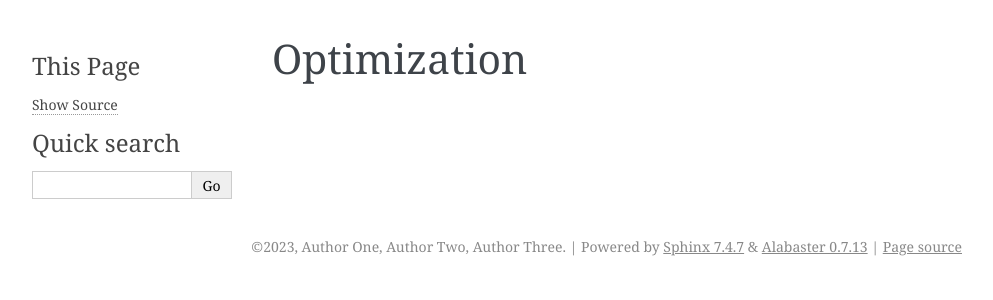
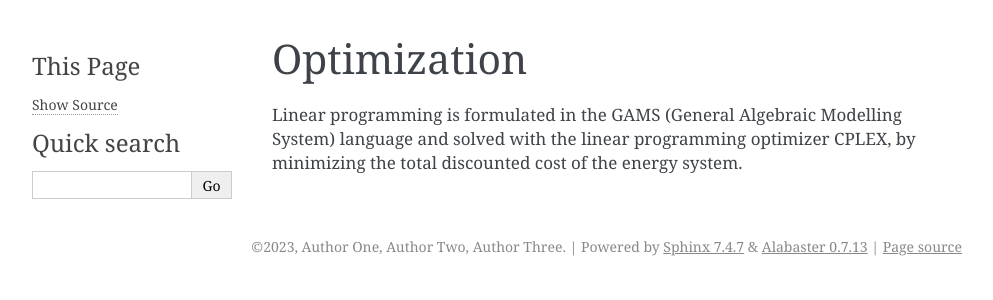
Before and after one commit to LucasDesport/tiam-fr, a Sphinx documentation site: the page built from docs/optimization/index.md, in a window 1280 px wide. Shown: the top 300 px of the page, without its empty margins (148-1141 px from the left). Built offline with Sphinx 7.4.7, drawn with Linux system fonts in a browser that asks for light colours.

Commit message:
Update index.md

```diff
--- a/docs/optimization/index.md
+++ b/docs/optimization/index.md
@@ -1 +1,4 @@
 # Optimization
+
+Linear programming is formulated in the GAMS (General Algebraic Modelling System) language and solved with the linear programming optimizer CPLEX, by
+minimizing the total discounted cost of the energy system.
```
